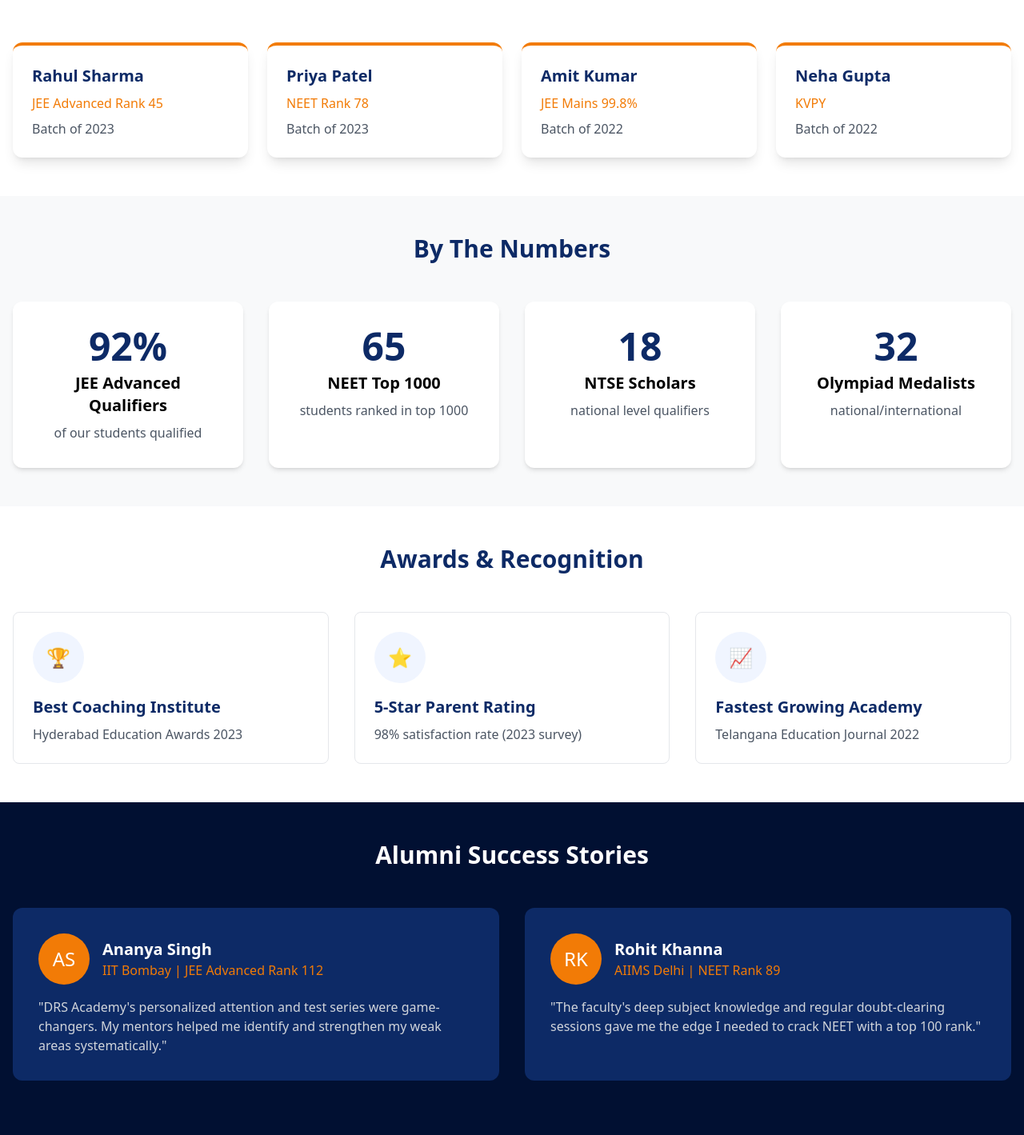
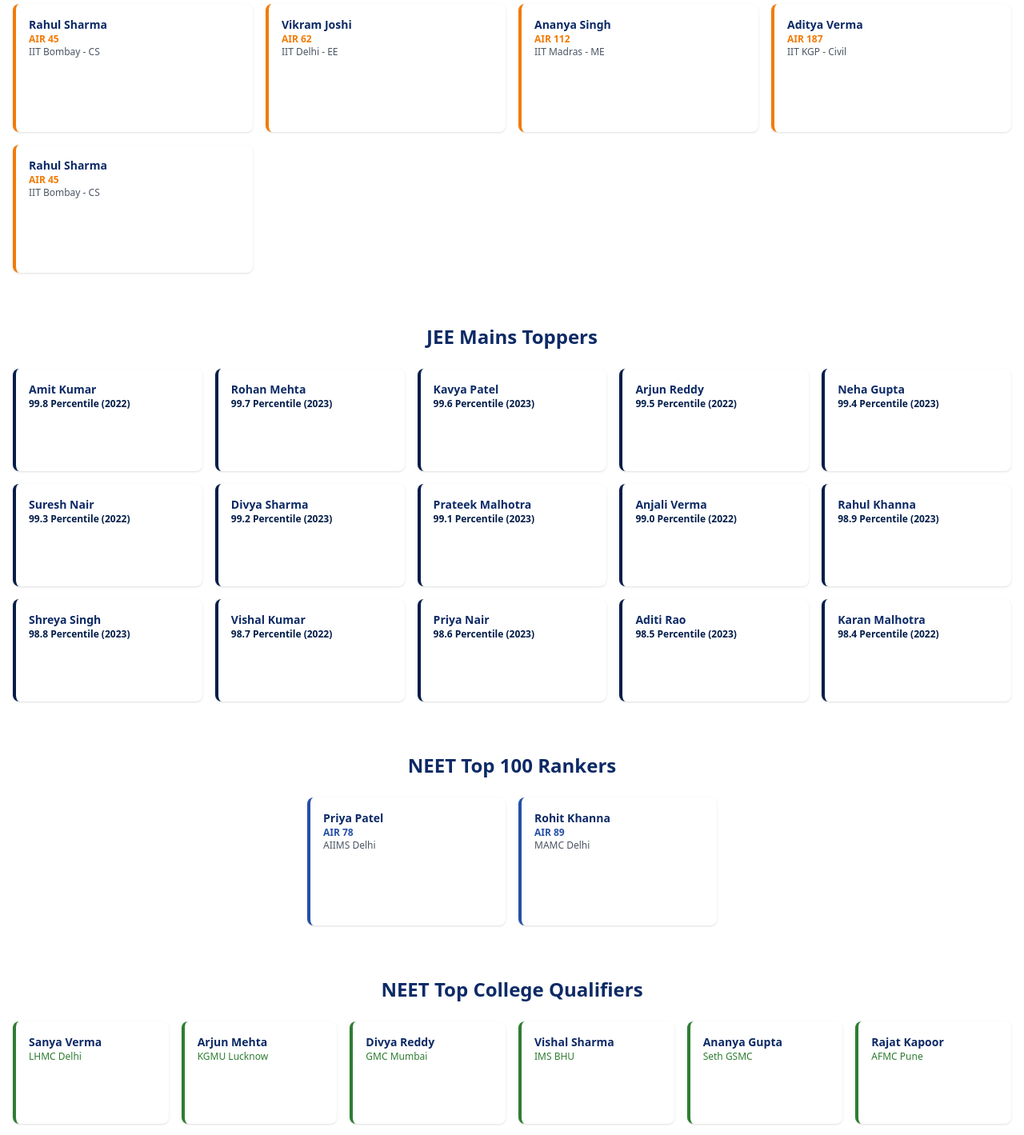
Before and after one commit to SrichakraGo/DRS-academy-website, a React (Vite) app: page /achievements in a window 1280 px wide. Shown: the part 407-1826 px from the top of the page at 80% size. Built offline with nearby package versions, Linux system fonts and the light colour scheme.

Commit message:
achievements page updation

```diff
--- a/src/pages/Achievements.jsx
+++ b/src/pages/Achievements.jsx
@@ -1,179 +1,136 @@
 import React from 'react';
-import { motion } from 'framer-motion';
 import Navbar from '../components/Navbar';
 import Footer from '../components/Footer';
 
 const Achievements = () => {
-  // Sample data - replace with your actual achievements
-  const topPerformers = [
-    { name: 'Rahul Sharma', exam: 'JEE Advanced', rank: 45, year: 2023 },
-    { name: 'Priya Patel', exam: 'NEET', rank: 78, year: 2023 },
-    { name: 'Amit Kumar', exam: 'JEE Mains', score: '99.8%', year: 2022 },
-    { name: 'Neha Gupta', exam: 'KVPY', award: 'Fellow', year: 2022 }
+  const jeeAdvancedRankers = [
+    { name: 'Rahul Sharma', rank: 45, college: 'IIT Bombay - CS' },
+    { name: 'Vikram Joshi', rank: 62, college: 'IIT Delhi - EE' },
+    { name: 'Ananya Singh', rank: 112, college: 'IIT Madras - ME' },
+    { name: 'Aditya Verma', rank: 187, college: 'IIT KGP - Civil' },
+    { name: 'Rahul Sharma', rank: 45, college: 'IIT Bombay - CS' },
   ];
 
-  const annualStats = [
-    { metric: 'JEE Advanced Qualifiers', value: '92%', description: 'of our students qualified' },
-    { metric: 'NEET Top 1000', value: '65', description: 'students ranked in top 1000' },
-    { metric: 'NTSE Scholars', value: '18', description: 'national level qualifiers' },
-    { metric: 'Olympiad Medalists', value: '32', description: 'national/international' }
+  const jeeMainsToppers = [
+    { name: 'Amit Kumar', percentile: '99.8', year: 2022 },
+    { name: 'Rohan Mehta', percentile: '99.7', year: 2023 },
+    { name: 'Kavya Patel', percentile: '99.6', year: 2023 },
+    { name: 'Arjun Reddy', percentile: '99.5', year: 2022 },
+    { name: 'Neha Gupta', percentile: '99.4', year: 2023 },
+    { name: 'Suresh Nair', percentile: '99.3', year: 2022 },
+    { name: 'Divya Sharma', percentile: '99.2', year: 2023 },
+    { name: 'Prateek Malhotra', percentile: '99.1', year: 2023 },
+    { name: 'Anjali Verma', percentile: '99.0', year: 2022 },
+    { name: 'Rahul Khanna', percentile: '98.9', year: 2023 },
+    { name: 'Shreya Singh', percentile: '98.8', year: 2023 },
+    { name: 'Vishal Kumar', percentile: '98.7', year: 2022 },
+    { name: 'Priya Nair', percentile: '98.6', year: 2023 },
+    { name: 'Aditi Rao', percentile: '98.5', year: 2023 },
+    { name: 'Karan Malhotra', percentile: '98.4', year: 2022 }
+  ];
+
+  const neetRankers = [
+    { name: 'Priya Patel', rank: 78, college: 'AIIMS Delhi' },
+    { name: 'Rohit Khanna', rank: 89, college: 'MAMC Delhi' }
+  ];
+
+  const neetToppers = [
+    { name: 'Sanya Verma', college: 'LHMC Delhi' },
+    { name: 'Arjun Mehta', college: 'KGMU Lucknow' },
+    { name: 'Divya Reddy', college: 'GMC Mumbai' },
+    { name: 'Vishal Sharma', college: 'IMS BHU' },
+    { name: 'Ananya Gupta', college: 'Seth GSMC' },
+    { name: 'Rajat Kapoor', college: 'AFMC Pune' },
+    { name: 'Pooja Singh', college: 'JIPMER' },
+    { name: 'Akash Nair', college: 'CMC Vellore' },
+    { name: 'Meera Patel', college: 'KMC Manipal' },
+    { name: 'Sanjay Verma', college: 'BJMC Pune' },
+    { name: 'Kavita Rao', college: 'OMC Hyderabad' }
   ];
 
   return (
     <div className="min-h-screen flex flex-col bg-white">
-
+      <Navbar />
 
       <main className="flex-grow">
         {/* Hero Section */}
-        <section className="bg-[#0d2a66] text-white py-16 px-4">
+        <section className="bg-[#0d2a66] text-white py-12 px-4">
           <div className="container mx-auto text-center">
-
-            <motion.h1
-              initial={{ opacity: 0, y: 20 }}
-              animate={{ opacity: 1, y: 0 }}
-              transition={{ duration: 0.6 }}
-              className="text-4xl md:text-5xl font-bold mb-4"
-            >
-              Achievements
-            </motion.h1>
-            <p className="text-xl md:text-2xl max-w-2xl mx-auto">
-              Celebrating excellence and milestones in competitive education
+            <h1 className="text-3xl md:text-4xl font-bold mb-4">
+              Our Top Rankers
+            </h1>
+            <p className="text-lg md:text-xl max-w-2xl mx-auto">
+              Celebrating our students' outstanding achievements
             </p>
           </div>
         </section>
 
-        {/* Top Performers */}
-        <section className="container mx-auto px-4 py-12">
-          <h2 className="text-3xl font-bold text-center text-[#0d2a66] mb-12">
-            Our Star Performers
+        {/* JEE Advanced */}
+        <section className="container mx-auto px-4 py-8">
+          <h2 className="text-2xl font-bold text-center text-[#0d2a66] mb-6">
+            JEE Advanced Rankers
           </h2>
-
-          <div className="grid md:grid-cols-2 lg:grid-cols-4 gap-6">
-            {topPerformers.map((student, index) => (
-              <div
-                key={index}
-                className="bg-white p-6 rounded-xl shadow-lg border-t-4 border-[#f27b06] hover:shadow-xl transition-shadow"
-              >
-                <h3 className="text-xl font-bold text-[#0d2a66]">{student.name}</h3>
-                <p className="text-[#f27b06] font-medium my-2">
-                  {student.exam} {student.rank ? `Rank ${student.rank}` : student.score}
-                </p>
-                <p className="text-gray-600">Batch of {student.year}</p>
+          <div className="grid grid-cols-2 md:grid-cols-4 gap-4">
+            {jeeAdvancedRankers.map((student, index) => (
+              <div key={index} className="bg-white p-4 h-40 w-full rounded-lg shadow border-l-4 border-[#f27b06]">
+                <h3 className="font-bold text-[#0d2a66] text-sm">{student.name}</h3>
+                <p className="text-[#f27b06] text-xs font-semibold">AIR {student.rank}</p>
+                <p className="text-gray-600 text-xs truncate">{student.college}</p>
               </div>
             ))}
           </div>
         </section>
 
-        {/* Annual Statistics */}
-        <section className="bg-[#f8f9fa] py-12">
-          <div className="container mx-auto px-4">
-            <h2 className="text-3xl font-bold text-center text-[#0d2a66] mb-12">
-              By The Numbers
-            </h2>
-
-            <div className="grid md:grid-cols-2 lg:grid-cols-4 gap-8">
-              {annualStats.map((stat, index) => (
-                <div
-                  key={index}
-                  className="bg-white p-8 rounded-xl text-center shadow-md"
-                >
-                  <p className="text-5xl font-bold text-[#0d2a66] mb-2">{stat.value}</p>
-                  <h3 className="text-xl font-semibold mb-2">{stat.metric}</h3>
-                  <p className="text-gray-600">{stat.description}</p>
-                </div>
-              ))}
-            </div>
+        {/* JEE Mains */}
+        <section className="container mx-auto px-4 py-8">
+          <h2 className="text-2xl font-bold text-center text-[#0d2a66] mb-6">
+            JEE Mains Toppers
+          </h2>
+          <div className="grid grid-cols-2 sm:grid-cols-3 md:grid-cols-5 gap-4">
+            {jeeMainsToppers.map((student, index) => (
+              <div key={index} className="bg-white p-4 h-32 rounded-lg shadow border-l-4 border-[#031d49]">
+                <h3 className="font-bold text-[#0d2a66] text-sm truncate">{student.name}</h3>
+                <p className="text-[#031d49] text-xs font-semibold">
+                  {student.percentile} Percentile ({student.year})
+                </p>
+              </div>
+            ))}
           </div>
         </section>
 
-        {/* Awards & Recognition */}
-        <section className="container mx-auto px-4 py-12">
-          <h2 className="text-3xl font-bold text-center text-[#0d2a66] mb-12">
-            Awards & Recognition
+        {/* NEET Top 100 */}
+        <section className="container mx-auto px-4 py-8">
+          <h2 className="text-2xl font-bold text-center text-[#0d2a66] mb-6">
+            NEET Top 100 Rankers
           </h2>
-
-          <div className="grid md:grid-cols-3 gap-8">
-            <div className="border border-gray-200 rounded-lg p-6 hover:shadow-md transition-shadow">
-              <div className="bg-[#f0f5ff] w-16 h-16 rounded-full flex items-center justify-center mb-4">
-                <span className="text-2xl text-[#2650a8]">🏆</span>
+          <div className="grid grid-cols-1 sm:grid-cols-2 gap-4 max-w-lg mx-auto">
+            {neetRankers.map((student, index) => (
+              <div key={index} className="bg-white p-4 h-40 rounded-lg shadow border-l-4 border-[#2650a8]">
+                <h3 className="font-bold text-[#0d2a66] text-sm">{student.name}</h3>
+                <p className="text-[#2650a8] text-xs font-semibold">AIR {student.rank}</p>
+                <p className="text-gray-600 text-xs truncate">{student.college}</p>
               </div>
-              <h3 className="text-xl font-bold text-[#0d2a66] mb-2">
-                Best Coaching Institute
-              </h3>
-              <p className="text-gray-600">
-                Hyderabad Education Awards 2023
-              </p>
-            </div>
-
-            <div className="border border-gray-200 rounded-lg p-6 hover:shadow-md transition-shadow">
-              <div className="bg-[#f0f5ff] w-16 h-16 rounded-full flex items-center justify-center mb-4">
-                <span className="text-2xl text-[#2650a8]">⭐</span>
-              </div>
-              <h3 className="text-xl font-bold text-[#0d2a66] mb-2">
-                5-Star Parent Rating
-              </h3>
-              <p className="text-gray-600">
-                98% satisfaction rate (2023 survey)
-              </p>
-            </div>
-
-            <div className="border border-gray-200 rounded-lg p-6 hover:shadow-md transition-shadow">
-              <div className="bg-[#f0f5ff] w-16 h-16 rounded-full flex items-center justify-center mb-4">
-                <span className="text-2xl text-[#2650a8]">📈</span>
-              </div>
-              <h3 className="text-xl font-bold text-[#0d2a66] mb-2">
-                Fastest Growing Academy
-              </h3>
-              <p className="text-gray-600">
-                Telangana Education Journal 2022
-              </p>
-            </div>
+            ))}
           </div>
         </section>
 
-        {/* Alumni Success */}
-        <section className="bg-[#011032] text-white py-12">
-          <div className="container mx-auto px-4">
-            <h2 className="text-3xl font-bold text-center mb-12">
-              Alumni Success Stories
-            </h2>
-
-            <div className="grid md:grid-cols-2 gap-8">
-              <div className="bg-[#0d2a66] p-8 rounded-xl">
-                <div className="flex items-center mb-4">
-                  <div className="w-16 h-16 bg-[#f27b06] rounded-full flex items-center justify-center text-2xl mr-4">
-                    AS
-                  </div>
-                  <div>
-                    <h3 className="text-xl font-bold">Ananya Singh</h3>
-                    <p className="text-[#f27b06]">IIT Bombay | JEE Advanced Rank 112</p>
-                  </div>
-                </div>
-                <p className="text-gray-300">
-                  "DRS Academy's personalized attention and test series were game-changers. My mentors helped me identify and strengthen my weak areas systematically."
-                </p>
+        {/* Other NEET Toppers */}
+        <section className="container mx-auto px-4 py-8">
+          <h2 className="text-2xl font-bold text-center text-[#0d2a66] mb-6">
+            NEET Top College Qualifiers
+          </h2>
+          <div className="grid grid-cols-2 sm:grid-cols-3 md:grid-cols-4 lg:grid-cols-6 gap-4">
+            {neetToppers.map((student, index) => (
+              <div key={index} className="bg-white p-4 h-32 rounded-lg shadow border-l-4 border-[#2e7d32]">
+                <h3 className="font-bold text-[#0d2a66] text-sm truncate">{student.name}</h3>
+                <p className="text-[#2e7d32] text-xs truncate">{student.college}</p>
               </div>
-
-              <div className="bg-[#0d2a66] p-8 rounded-xl">
-                <div className="flex items-center mb-4">
-                  <div className="w-16 h-16 bg-[#f27b06] rounded-full flex items-center justify-center text-2xl mr-4">
-                    RK
-                  </div>
-                  <div>
-                    <h3 className="text-xl font-bold">Rohit Khanna</h3>
-                    <p className="text-[#f27b06]">AIIMS Delhi | NEET Rank 89</p>
-                  </div>
-                </div>
-                <p className="text-gray-300">
-                  "The faculty's deep subject knowledge and regular doubt-clearing sessions gave me the edge I needed to crack NEET with a top 100 rank."
-                </p>
-              </div>
-            </div>
+            ))}
           </div>
         </section>
       </main>
 
-
+      <Footer />
     </div>
   );
 };
--- a/src/pages/Home.jsx
+++ b/src/pages/Home.jsx
@@ -117,7 +117,7 @@ const Home = () => {
             </p>
             <p className="font-bold text-[#0d2a66]">- Gouthami, AIR 556 IIT-JEE Advanced 2022</p>
             <div className="text-center mt-6">
-              <a href="/testimonials" className="text-[#f27b06] font-medium hover:underline">
+              <a href="/testimonial" className="text-[#f27b06] font-medium hover:underline">
                 Read More Testimonials →
               </a>
             </div>
```
Also changed, not shown: src/pages/AboutUs.jsx (+116 -20 lines).
